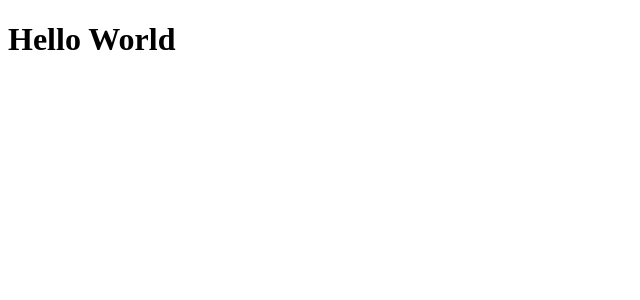
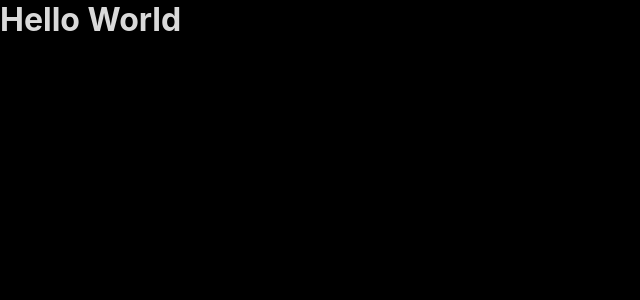
Before and after one commit to RenatoFa/ui-clone-twitter, a React (Create React App) app: page / in a window 1280 px wide. Shown: the top 300 px of the page, without its empty margins (0-640 px from the left). Built offline with nearby package versions, Linux system fonts and the light colour scheme.

Commit message:
Estilização  do Menu

```diff
--- a/src/App.tsx
+++ b/src/App.tsx
@@ -1,9 +1,17 @@
 import React from 'react';
+
+import GlobalStyles from './styles/GlobalStyles'
 
 
 function App() {
   return (
+    <>
+
     <h1>Hello World</h1>
+
+    <GlobalStyles/>
+
+    </>
   )
 }
 
--- /dev/null
+++ b/src/components/Layout/styles.ts
@@ -0,0 +1,3 @@
+import styled from 'styled-components';
+
+styled
--- /dev/null
+++ b/src/styles/GlobalStyles.ts
@@ -0,0 +1,47 @@
+import{createGlobalStyle} from 'styled-components';
+
+export default createGlobalStyle`
+*{
+    margin:0;
+    padding:0;
+    box-sizing: border-box;
+
+    color:var(--white)
+
+}
+
+html,border-style,#root{
+    max-height:100vh;
+    max-width:100vw;
+
+
+    height:100%;
+    height:100%;
+
+}
+
+*,button,input{
+    border:0;
+    background:nome;
+    font-family: --apple-system, BlinkMacSystemFont, 'Segoe UI', Roboto, Oxygen, Ubuntu, Cantarell, 'Open Sans', 'Helvetica Neue', sans-serif;
+}
+
+html{
+    background:var(--primary);
+}
+:root{
+    --primary:#000;
+    --secondary:#15181C;
+    --search: #202327;
+    --white: #D9D9D9;
+    --gray:#7A7A7A;
+    --outline:#2F3336;
+    --retweet:#00C06B;
+    --like:#E8265E;
+    --twitter:#33A1F2;
+    --twitter-dark-hover:#011017;
+    --twitter-light-hover:#2C8ED6;
+}
+
+
+`;
--- a/tsconfig.json
+++ b/tsconfig.json
@@ -15,7 +15,7 @@
     "module": "esnext",
     "moduleResolution": "node",
     "resolveJsonModule": true,
-    "isolatedModules": false,
+    "isolatedModules": true,
     "noEmit": true,
     "jsx": "react"
   },
```
Also changed, not shown: src/components/Layout/index.tsx (added, +17 -0 lines).
